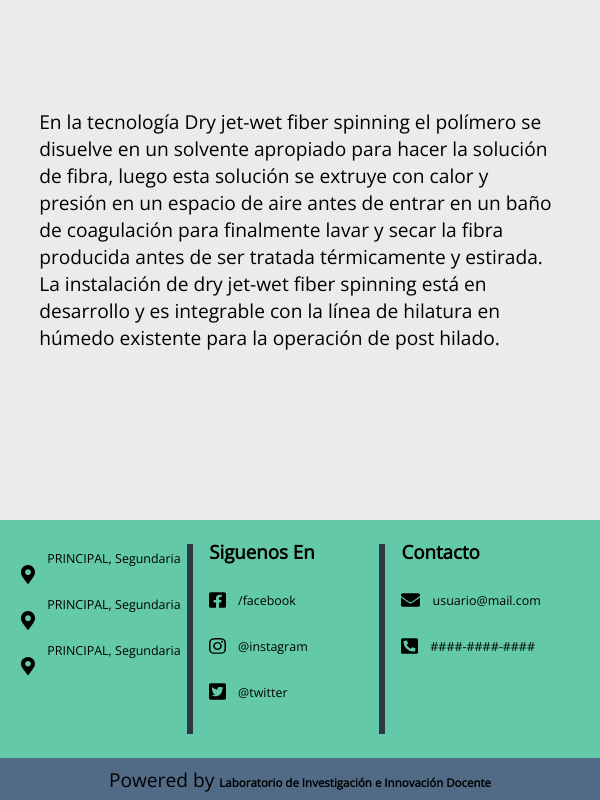
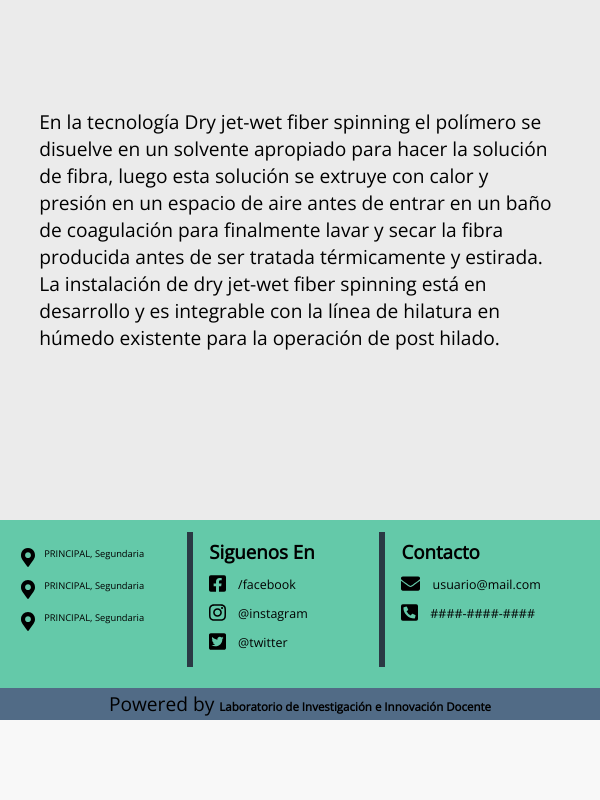
Before and after one commit to paxasaval/ELTELAR.CO, an Angular app: page /#/home in a window 600 px wide. Shown: the part 3768-4568 px from the top of the page. After the commit the page ends 4488 px from the top, so only its background shows below. Built offline with nearby package versions, Linux system fonts and the light colour scheme.

Commit message:
footer media-query

```diff
--- a/src/app/@components/footer/footer.component.css
+++ b/src/app/@components/footer/footer.component.css
@@ -81,7 +81,7 @@
     align-items: flex-end;
 }
 .powered{
-    height: 15%;
+    height: 16%;
     justify-content: center;
     width: 100%;
     display: flex;
@@ -96,30 +96,30 @@
     text-decoration: none;
     color: black;
 }
-@media (min-width: 481px) and (max-width: 767px) {
-       h3{
-        font-size: 0.9em;
+@media (min-width: 768px) and (max-width: 1024px) {
+    h3{
+        font-size: 1em;
     }
     .location p{
-        font-size: 0.6em;
+        font-size: 0.8em;
     }
     .location img{
         align-items: center;
     }
     .line a{
         display: flex;
-        font-size: 0.60em;
+        font-size: 0.8em;
     }
     .vl{
-        margin-top: 4%;
-        padding-right: 1em;
+        margin-top: 2.5%;
+        padding-right: 2em;
     }
     .powered p a span{
         margin-top: 0em;
-        font-size: 0.60em;
+        font-size: 0.8em;
     }
     .icon{
-        padding-top: 1.3em;
+        padding-top: 1em;
         height: 0.9em;
     }
     h3{
@@ -127,6 +127,43 @@
     }
     .footer{
 		height: 35vh;
+    }
+}
+@media (min-width: 481px) and (max-width: 767px) {
+    h3{
+        font-size: 0.9em;
+    }
+    .location p{
+        font-size: 0.45em;
+    }
+    .location img{
+        align-items: center;
+    }
+    .line a{
+        display: flex;
+        font-size: 0.6em;
+    }
+    .vl{
+        margin-top: 2%;
+        padding-right: 1em;
+    }
+
+    .powered p a span{
+        margin-top: 0em;
+        font-size: 0.60em;
+    }
+    .powered p{
+        margin-top: 0.1em;
+    }
+    .icon{
+        padding-top: 0.5em;
+        height: 0.9em;
+    }
+    h3{
+        margin-bottom: 0em;
+    }
+    .footer{
+		height: 25vh;
     }
 }
 
--- a/src/app/@pages/landing/technology/technology.component.css
+++ b/src/app/@pages/landing/technology/technology.component.css
@@ -94,6 +94,15 @@
 	}
 }
 @media (min-width: 1025px) and (max-width: 1280px) {
+	.grid-technology{
+		margin-top: 0em;
+		height: 100vh;
+		flex-direction: column;
+		padding-top: 0em;
+	}
+	.technology-grid{
+		margin-top: 0em;
+	}
 	.proces {
 		padding-left: 5rem;
 	}
@@ -113,7 +122,7 @@
 		height: 12vw;
 	}
 	.grid-element-big p {
-		font-size: 1.5em;
+		font-size: 1.3em;
 		padding-left: 5em;
 		padding-right: 5em;
 		padding-top: 0em;
@@ -121,7 +130,9 @@
 	}
 }
 @media (min-width: 768px) and (max-width: 1024px) {
-
+	.grid-technology{
+		height: 100vh;
+	}
 	.arrow-5{
 		height: 20px; width: 20px;
 		border: 12px solid;
@@ -141,7 +152,7 @@
 		height: 15vw;
 	}
 	.grid-element-big p {
-		font-size: 1.6em;
+		font-size: 1.2em;
 		padding-left: 2em;
 		padding-right: 2em;
 		padding-top: 0em;
```
